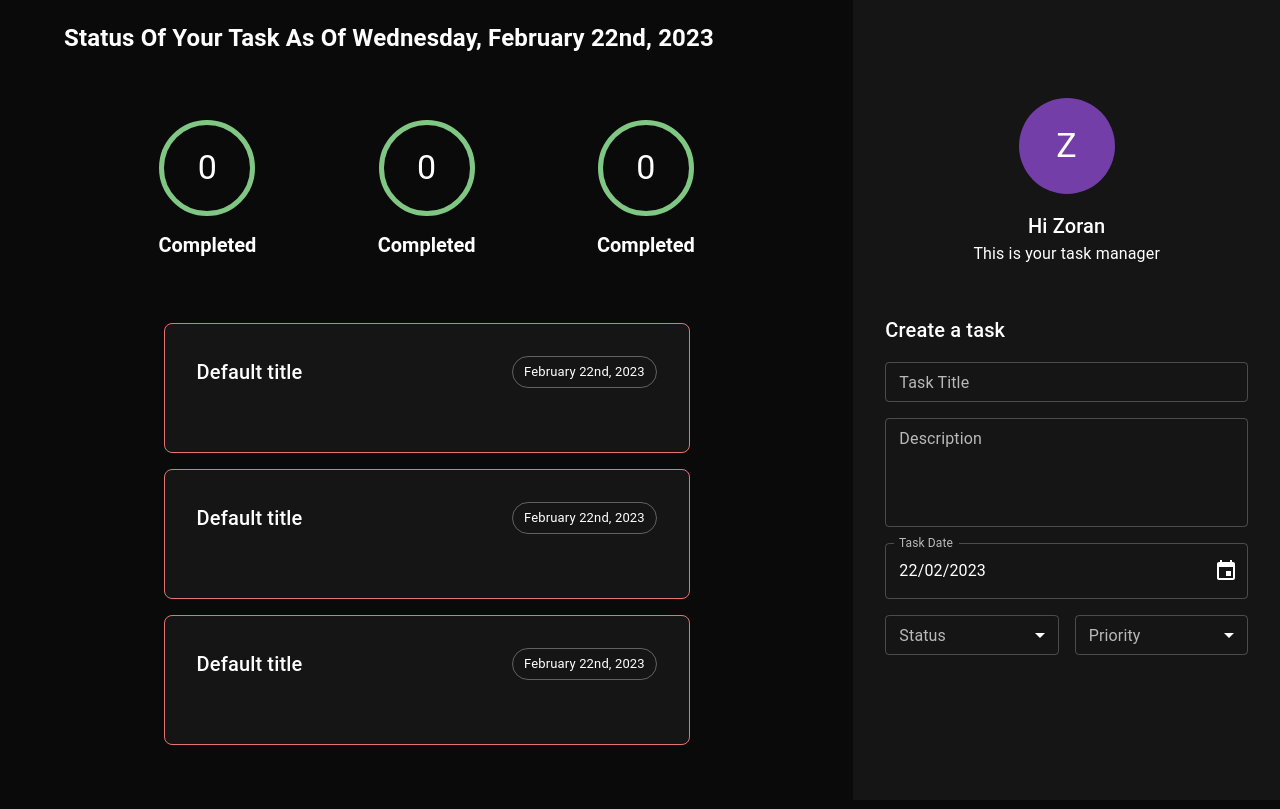
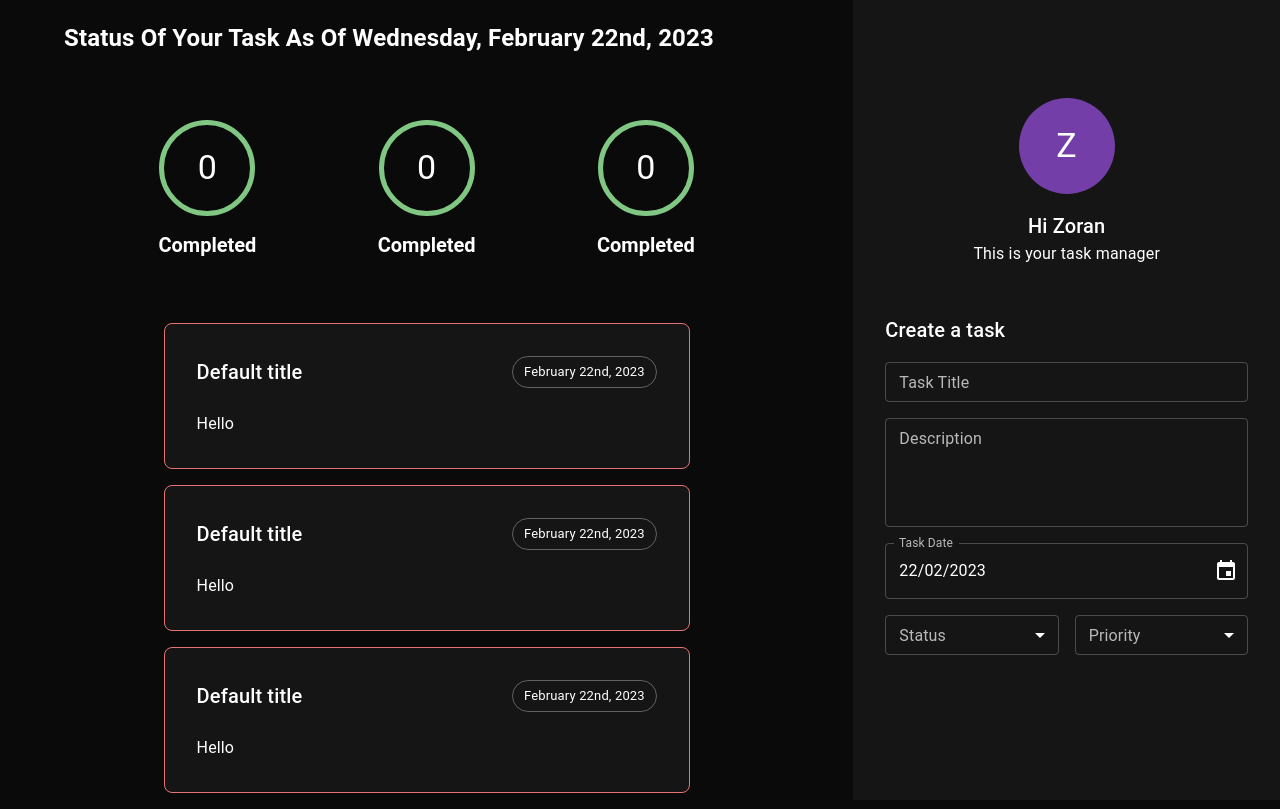
Before and after one commit to ZoranMustac/todo-app, a React (Create React App) app: page / in a window 1280 px wide. Built offline with nearby package versions, Linux system fonts and the light colour scheme.

Commit message:
Added task description

```diff
--- /dev/null
+++ b/src/Interfaces/ITaskDescription.ts
@@ -0,0 +1,3 @@
+export interface ITaskDescription {
+    description?: string;
+}
--- /dev/null
+++ b/src/components/task/_taskDescription.tsx
@@ -0,0 +1,19 @@
+import React, { FC, ReactElement } from 'react';
+import { Typography, Box } from '@mui/material';
+import { ITaskDescription } from '../../Interfaces/ITaskDescription';
+import PropTypes from 'prop-types';
+
+export const TaskDescription: FC<ITaskDescription> = (
+    props,
+): ReactElement => {
+    const { description = 'Hello' } = props;
+    return (
+        <Box>
+            <Typography>{description}</Typography>
+        </Box>
+    );
+};
+
+TaskDescription.propTypes = {
+    description: PropTypes.string,
+};
--- a/src/components/task/_taskHeader.tsx
+++ b/src/components/task/_taskHeader.tsx
@@ -15,7 +15,7 @@
             display="flex"
             width="100%"
             justifyContent="space-between"
-            mb={4}
+            mb={3}
         >
             <Box>
                 <Typography variant="h6">
--- a/src/components/task/task.tsx
+++ b/src/components/task/task.tsx
@@ -1,6 +1,7 @@
 import React, { FC, ReactElement } from 'react';
 import { Box } from '@mui/material';
 import { TaskHeader } from './_taskHeader';
+import { TaskDescription } from './_taskDescription';
 
 export const Task: FC = (props): ReactElement => {
     return (
@@ -20,6 +21,7 @@
             }}
         >
             <TaskHeader />
+            <TaskDescription />
         </Box>
     );
 };
```
